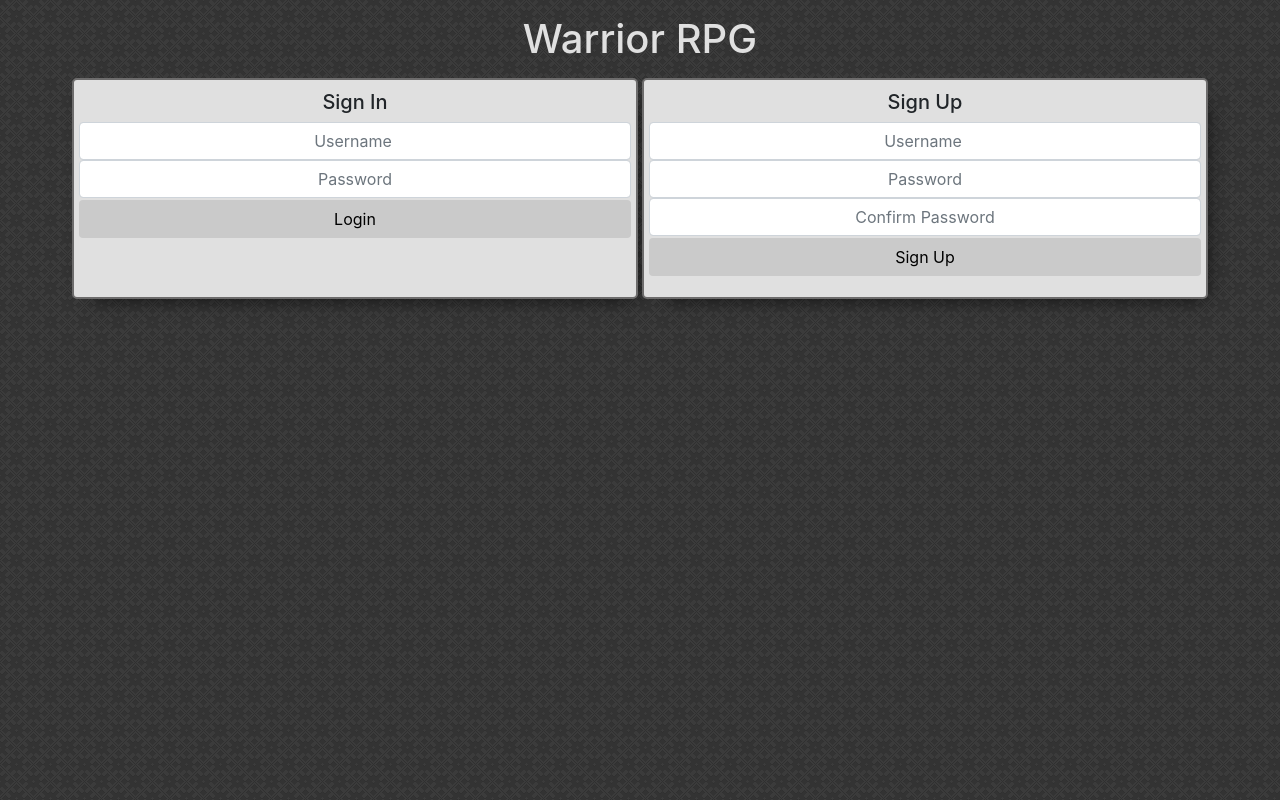
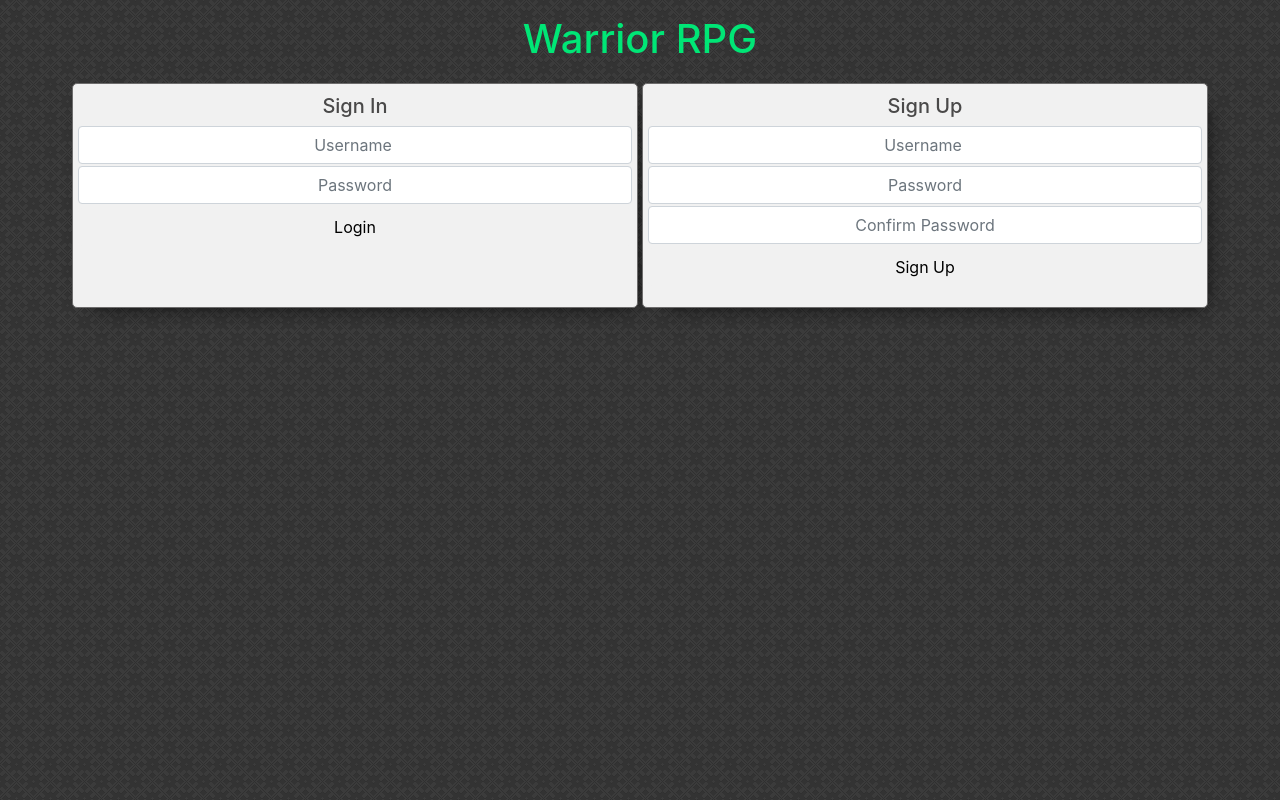
Before and after one commit to FraserProvan2/WarriorRPG, a PHP site: page / in a window 1280 px wide. Run offline with PHP 8.4, Linux system fonts and the light colour scheme; some libraries are stand-ins or nearby versions.

Commit message:
design overhaul
instead of seperate pages the system is now one interface, frontend improvements to polish upgrade

```diff
--- a/account_signin.php
+++ b/account_signin.php
@@ -36,7 +36,7 @@ else if ($password == false) {
 else if (password_verify($password, $row['password'])) {
     $session_array          = array('id' => $row['id'], 'username' => $row['username']);
     $_SESSION['gatekeeper'] = $session_array;
-    header('location: tab_stats.php');
+    header('location: main.php');
 }
 
 // If details are incorrect
--- a/css/style.css
+++ b/css/style.css
@@ -1,8 +1,12 @@
+body {
+    color:#4a4949;
+}
+
 .title {
     text-align: center;
-    color: #e0e0e0;
-    margin-top:15px;
+    color: #00E676;
     margin-bottom:15px;
+    margin-top: 15px;
 }
 
 .sub-heading {
@@ -11,46 +15,21 @@
 }
 
 .login-textfields {
-text-align: center;
+    text-align: center;
+    margin-bottom: 2px;
 }
 
-.left {
-    background-color: #e0e0e0;
+.content-box {
+    background-color: #f1f1f1;
     border-radius: 5px;
     padding:5px;
     margin-right:2px;
     margin-left:2px;
+    margin-top:5px;
     -webkit-box-shadow: 10px 11px 20px -12px rgba(0,0,0,0.75);
     -moz-box-shadow: 10px 11px 20px -12px rgba(0,0,0,0.75);
     box-shadow: 10px 11px 20px -12px rgba(0,0,0,0.75);
-    border: 2px solid #6d6c6c;
-}
-
-.right {
-    background-color: #e0e0e0;
-    border-radius: 5px;
-    padding:5px;
-    margin-right:2px;
-    margin-left:2px;
-    -webkit-box-shadow: 10px 11px 20px -12px rgba(0,0,0,0.75);
-    -moz-box-shadow: 10px 11px 20px -12px rgba(0,0,0,0.75);
-    box-shadow: 10px 11px 20px -12px rgba(0,0,0,0.75);
-    border: 2px solid #6d6c6c;
-}
-
-.button {
-    margin-right: 15px;
-    margin-left: 15px;
-    margin-bottom: 2px;
-    border-radius: 5px;
-    background-color:#cacaca;
-    color:black;
-
-}
-
-.button:hover {
-    background-color: #b5b5b5;
-    color:black;
+    border: 1px solid #6d6c6c;
 }
 
 .levels-div {
@@ -67,11 +46,11 @@ text-align: center;
 
 .login-buttons {
     margin-top: 2px;
-    background-color:#cacaca;
+    background-color:#f1f1f1;
 }
 
 .login-buttons:hover {
-    background-color: #b5b5b5;
+    background-color: #e2e1e1;
 }
 
 td {
@@ -87,6 +66,29 @@ table {
     height:250px;
 }
 
+.signout-btn {
+    padding-left: 5px;
+    color: #f1f1f1;
+    border:none;
+    font: inherit;
+    cursor: pointer;
+    background-color: transparent;
+    float:right;
+}
+
+#footer {
+    color: #00E676;
+    border-radius: 7.5px;
+    margin-top: 7.5px;
+    text-align: center;
+    margin-bottom: -15px;
+    margin-top: 10px;
+}
+
+.avaliable-tag {
+    font-weight: bold;
+}
+
 @media only screen and (max-width: 1000px) {
     .table-toHide {
       display:none;
--- a/index.php
+++ b/index.php
@@ -18,7 +18,7 @@
         <div class="row">
 
             <!--Log In -->
-            <div class="col-md left">
+            <div class="col-md content-box">
                 <h5 class="sub-heading">Sign In</h5>
                 <form method='get'  action="account_signin.php">
                 <input class="form-control mr-sm-1 login-textfields " type="search" name="user" placeholder="Username">
@@ -28,7 +28,7 @@
             </div>
 
             <!--Sign Up -->
-            <div class="col right">
+            <div class="col content-box">
             <h5 class="sub-heading">Sign Up</h5>
                 <form method='get' action="account_signup.php">
                     <input class="form-control mr-sm-1 login-textfields " type="search" name="username" placeholder="Username">
--- a/level_attack.php
+++ b/level_attack.php
@@ -28,4 +28,4 @@ if ($userData[unassigned_xp]  > 0) {
 }
 
 // Returns to stats page
-header('location: tab_stats.php');
+header('location: main.php');
--- a/level_block.php
+++ b/level_block.php
@@ -28,4 +28,4 @@ if ($userData[unassigned_xp]  > 0) {
 }
 
 // Returns to stats page
-header('location: tab_stats.php');
+header('location: main.php');
--- a/level_health.php
+++ b/level_health.php
@@ -28,4 +28,4 @@ if ($userData[unassigned_xp]  > 0) {
 }
 
 // Returns to stats page
-header('location: tab_stats.php');
+header('location: main.php');
--- a/scripts/interface.js
+++ /dev/null
@@ -1,4 +0,0 @@
-//Loads game (Play)
-function load_game() {
-    document.getElementById("side-panel").innerHTML='<object class="object" type="text/html" data="game/stage1.html" ></object>';
-}
```
Also changed, not shown: include/nav.php (deleted, +0 -15 lines), main.php (added, +163 -0 lines), tab_leaderboards.php (deleted, +0 -98 lines), tab_stats.php (deleted, +0 -112 lines), template.php (deleted, +0 -56 lines).
